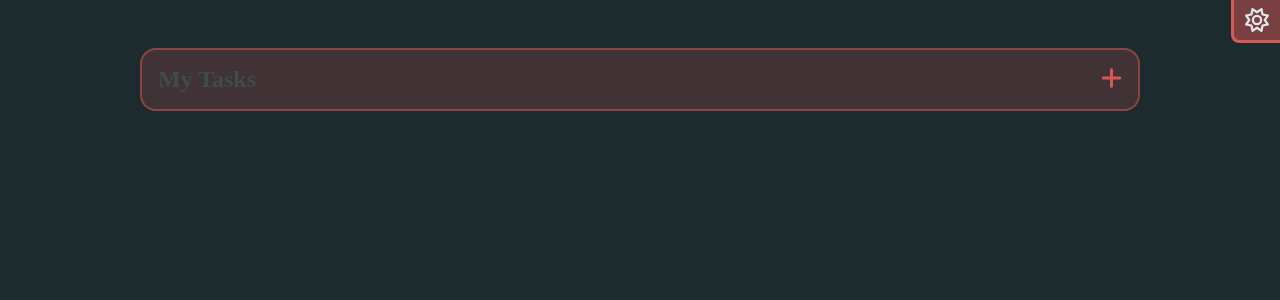
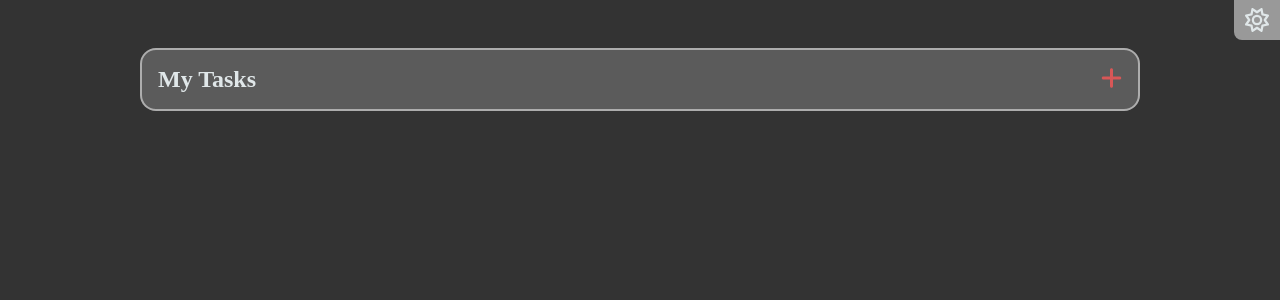
Before and after one commit to DigitaleWeltLibrary/to-do-app, a React (Vite) app: page / in a window 1280 px wide. Shown: the top 300 px of the page. Built offline with nearby package versions, Linux system fonts and the light colour scheme.

Commit message:
Changes to display Dark Theme

```diff
--- a/src/style/CreateToDo.module.scss
+++ b/src/style/CreateToDo.module.scss
@@ -3,9 +3,9 @@
 header {
   padding: 1rem;
   border-radius: 1rem;
-  color: $light-text;
-  background: rgb($light-primary, 0.2);
-  border: rgb($light-primary, 0.5) 2px solid;
+  color: rgb(var(--text-color));
+  background: rgb(var(--primary-color), 0.2);
+  border: rgb(var(--primary-color), 0.5) 2px solid;
   display: flex;
   justify-content: space-between;
 
@@ -20,9 +20,9 @@ header {
   padding: 0.75rem;
   height: 50px;
   border-radius: 1rem;
-  color: $light-text;
-  background: rgb($light-primary, 0.2);
-  border: rgb($light-primary, 0.5) 2px solid;
+  color: rgb(var(--text-color));
+  background: rgb(var(--primary-color), 0.2);
+  border: rgb(var(--primary-color), 0.5) 2px solid;
   display: grid;
   align-items: center;
   grid-template-columns: 1fr 20px;
@@ -39,11 +39,12 @@ header {
     background: transparent;
     outline: none;
     font-size: 1.5rem;
-    color: rgb($light-text, .75);
+    color: rgb(var(--text-color), 0.75);
 
     &::placeholder {
       color: #fcfcfc;
-      font-weight: bolder;
+      font-weight: lighter;
+      opacity: .5;
     }
   }
 }
--- a/src/style/ToggleTheme.module.scss
+++ b/src/style/ToggleTheme.module.scss
@@ -1,25 +1,18 @@
-@use './var.module.scss' as *;
+@use "./var.module.scss" as *;
 
 .togglestyle {
   position: absolute;
   right: 0px;
   top: 0px;
-    padding: .5rem;
+  padding: 0.5rem;
   cursor: pointer;
-    border-left: solid $light-primary 3px;
-    border-bottom: solid $light-primary 3px;
-    border-radius: 0 0 0 .5rem;
+  border-left: solid var(--primary-color) 3px;
+  border-bottom: solid var(--primary-color) 3px;
+  border-radius: 0 0 0 0.5rem;
   width: 30px;
   aspect-ratio: 1 / 1;
-    background: rgb($light-primary,.5) ;
+  background-color: rgba(var(--primary-color), 0.5);
   transition: 500ms all;
-
-    &:has(body.dark) {
-        background: $dark-primary;
-        border-color: $dark-primary;
-    }
-
-
 
   &:hover {
     size: 0.1;
--- a/src/style/main.scss
+++ b/src/style/main.scss
@@ -4,17 +4,14 @@
   margin: 0;
   padding: 0;
   box-sizing: border-box;
+  transition: 500ms all;
 }
 
 body {
-  background: $light-background;
+  background-color: rgb(var(--background-color));
   transition: 500ms all;
   margin: 0 auto;
   max-width: min(1000px, calc(100dvw - 1rem));
-
-  &.dark {
-    background: $dark-background;
-  }
 
   #root {
     margin-top: 3rem;
--- a/src/style/todolist.module.scss
+++ b/src/style/todolist.module.scss
@@ -1,12 +1,12 @@
 @use "./var.module.scss" as *;
 
 .todolist {
-  margin-block:  1rem;
+  margin-block: 1rem;
   padding: 1rem;
   border-radius: 1rem;
-  color: $light-text;
-  background: rgb($light-primary, 0.2);
-  border: rgb($light-primary, 0.5) 2px solid;
+  color: rgb(var(--text-color));
+  background: rgb(var(--primary-color), 0.2);
+  border: rgb(var(--primary-color), 0.5) 2px solid;
 
   div {
     padding-block: 0.5rem;
@@ -31,13 +31,13 @@
           right: 0px;
           top: 50%;
           translate: 0 -50%;
-          color: $dark-primary;
+          color: rgb(var(--primary-color));
         }
       }
     }
 
     &:not(:last-of-type) {
-      border-bottom: 2px solid red;
+      border-bottom: 2px solid rgb(var(--primary-color));
     }
 
     svg {
--- a/src/style/var.module.scss
+++ b/src/style/var.module.scss
@@ -1,10 +1,11 @@
-$dark-background: #1c2b2d;
-$dark-text: #e0e7e9;
-$dark-primary: #f28482;
-$dark-shadow: rgba(0, 0, 0, 0.7);
+:root {
+  --background-color: 252, 252, 252;
+  --text-color: 63, 76, 77;
+  --primary-color: 216, 87, 87;
+}
 
-
-$light-background: #fcfcfc;
-$light-text: #3f4c4d;
-$light-primary: #d85757;
-$light-shadow: rgba(0, 0, 0, 0.15);
+body.dark {
+  --background-color: 51, 51, 51;
+  --text-color: 224, 231, 233;
+  --primary-color: 255, 255, 255;
+}
```
Lines whose indentation alone changed are shown as unchanged.
